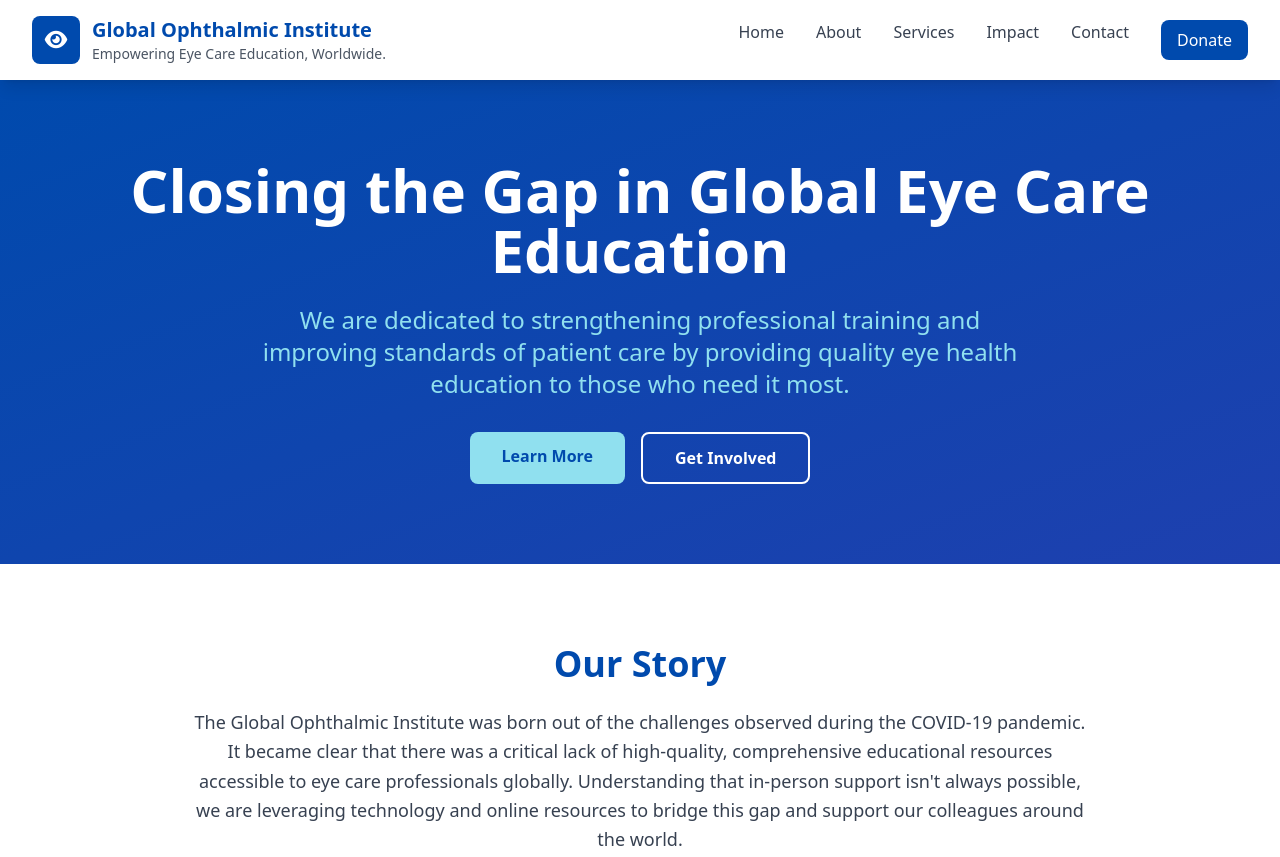
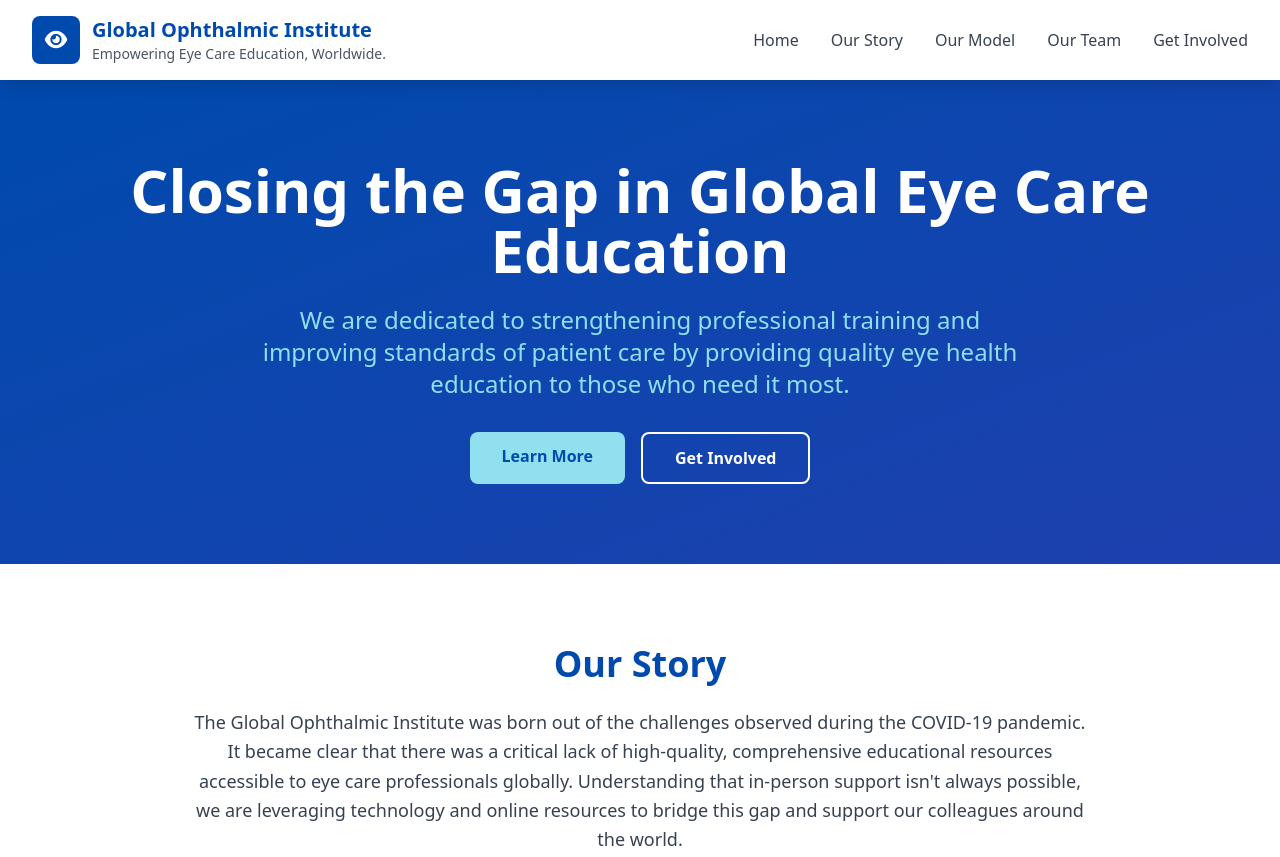
Before and after one commit to BenjiGOI/goi-website, a website: page index.html in a window 1280 px wide. Shown: the top 857 px of the page. Drawn offline with nearby package versions, Linux system fonts and the light colour scheme.

Commit message:
Updated index.html

```diff
--- a/index.html
+++ b/index.html
@@ -35,15 +35,23 @@
                     </div>
                 </div>
 
-                <!-- Navigation -->
-                <nav class="hidden md:flex space-x-8">
-                    <a href="#home" class="text-gray-700 hover:text-deep-blue transition-colors duration-200 font-medium">Home</a>
-                    <a href="#about" class="text-gray-700 hover:text-deep-blue transition-colors duration-200 font-medium">About</a>
-                    <a href="#services" class="text-gray-700 hover:text-deep-blue transition-colors duration-200 font-medium">Services</a>
-                    <a href="#impact" class="text-gray-700 hover:text-deep-blue transition-colors duration-200 font-medium">Impact</a>
-                    <a href="#contact" class="text-gray-700 hover:text-deep-blue transition-colors duration-200 font-medium">Contact</a>
-                    <a href="#donate" class="bg-deep-blue text-white px-4 py-2 rounded-lg hover:bg-blue-800 transition-colors duration-200 font-medium">Donate</a>
-                </nav>
+            <!-- Navigation -->
+<nav class="hidden md:flex space-x-8">
+    <!-- This link will scroll to the top of the page -->
+    <a href="#home" class="text-gray-700 hover:text-deep-blue transition-colors duration-200 font-medium">Home</a>
+
+    <!-- This link will scroll to your 'Our Story' section -->
+    <a href="#our-story" class="text-gray-700 hover:text-deep-blue transition-colors duration-200 font-medium">Our Story</a>
+
+    <!-- This link will scroll to your 'Our Model' section -->
+    <a href="#our-model" class="text-gray-700 hover:text-deep-blue transition-colors duration-200 font-medium">Our Model</a>
+
+    <!-- This link will scroll to your 'Our Team' section -->
+    <a href="#our-team" class="text-gray-700 hover:text-deep-blue transition-colors duration-200 font-medium">Our Team</a>
+
+    <!-- This link will scroll to the final 'Get Involved' section -->
+    <a href="#get-involved" class="text-gray-700 hover:text-deep-blue transition-colors duration-200 font-medium">Get Involved</a>
+</nav>
 
                 <!-- Mobile Menu Button -->
                 <button class="md:hidden text-gray-700 hover:text-deep-blue">
```
